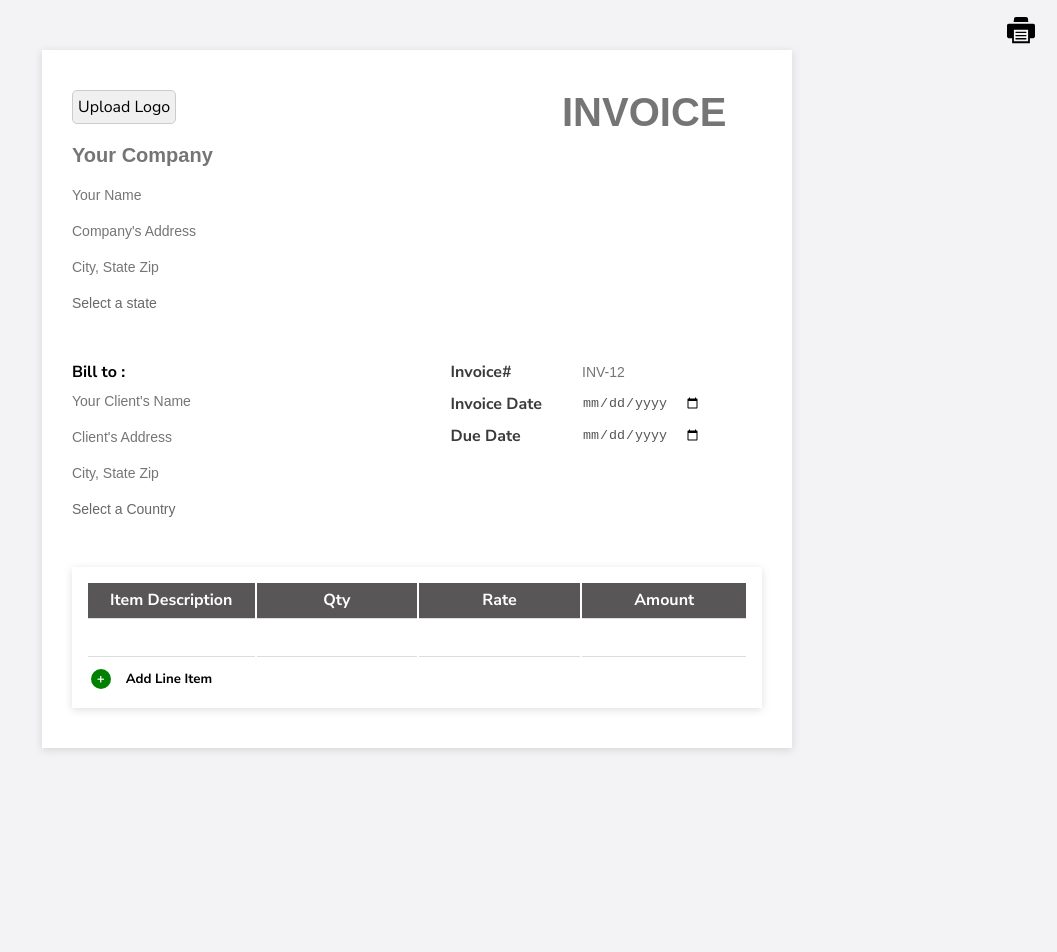
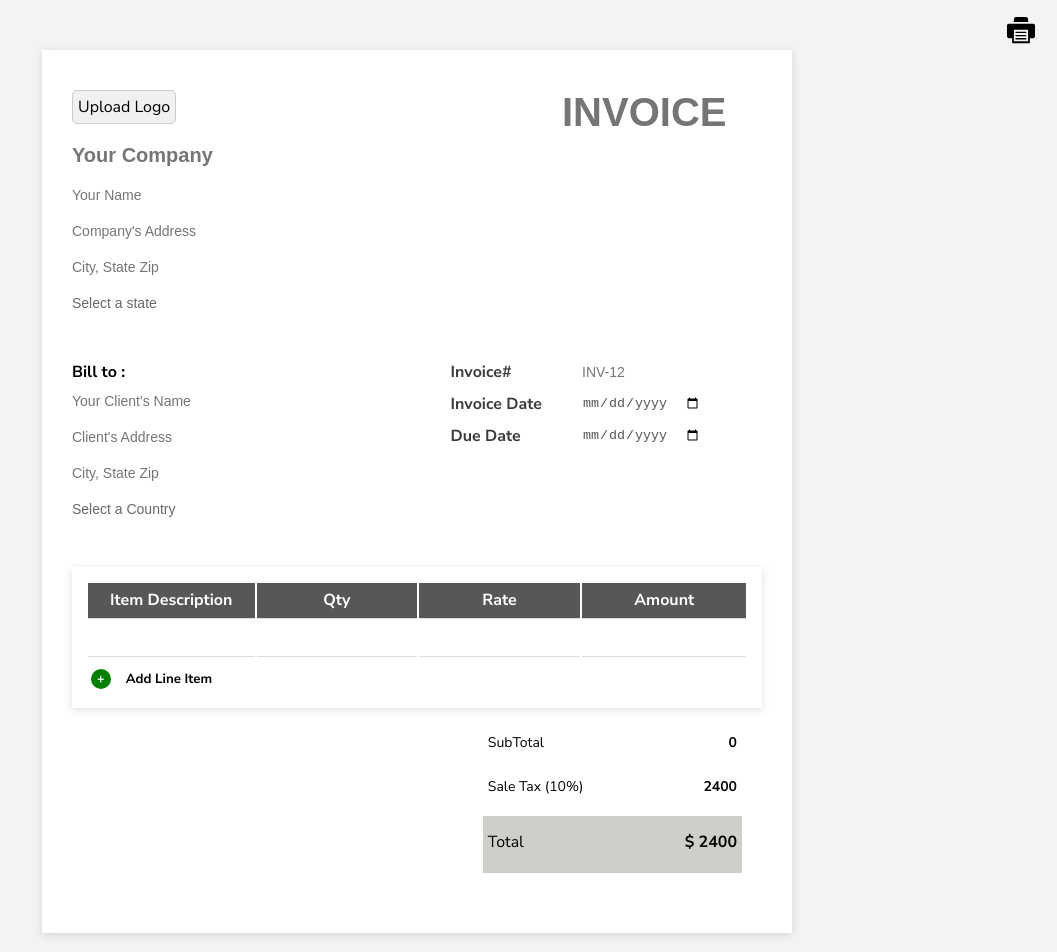
Before and after one commit to zoro-diablo/Invoice, a React (Vite) app: page / in a window 1280 px wide. Shown: the top 952 px of the page, without its empty margins (223-1280 px from the left). Before the commit the page ends 800 px from the top, so only its background shows below. Built offline with nearby package versions, Linux system fonts and the light colour scheme.

Commit message:
Refactor Invoice component and add subtotal calculation

```diff
--- a/src/components/Invoice.jsx
+++ b/src/components/Invoice.jsx
@@ -23,6 +23,7 @@ const Invoice = () => {
     rate: '',
     amount: '',
   })
+  const [subtotal, setSubtotal] = useState(0)
 
   const handleAddFormChange = (event) => {
     event.preventDefault()
@@ -46,6 +47,10 @@ const Invoice = () => {
       rate: addFormData.rate,
       amount: addFormData.amount,
     }
+
+    const newSubtotal = subtotal + parseFloat(addFormData.amount)
+    setSubtotal(newSubtotal)
+
     const newDataArr = [...data, newData]
     document.getElementById('desc').value = ''
     document.getElementById('qty').value = ''
@@ -53,7 +58,6 @@ const Invoice = () => {
     document.getElementById('amount').value = ''
     setData(newDataArr)
   }
-
 
   const handlePrint = () => {
     window.print()
@@ -296,6 +300,22 @@ const Invoice = () => {
             </div>
           </div>
         </div>
+        <div className='container-three'>
+          <div className='box'>
+            <div className='col-one'>
+              <div>SubTotal</div>
+              <div className='value'>{subtotal}</div>
+            </div>
+            <div className='col-one'>
+              <div>Sale Tax (10%)</div>
+              <div className='value'>2400</div>
+            </div>
+            <div className='col-one three'>
+              <div>Total</div>
+              <div className='value'>$ 2400</div>
+            </div>
+          </div>
+        </div>
       </div>
     </div>
   )
--- a/src/index.css
+++ b/src/index.css
@@ -234,3 +234,35 @@ td input {
   justify-content: center;
   align-items: center;
 }
+
+.container-three{
+  display: flex;
+  justify-content: end;
+  margin: 20px;
+}
+
+.box{
+  display: flex;
+  flex-direction: column;
+}
+
+.col-one{
+  display: flex;
+  font-size: 14px;
+  gap: 120px;
+  padding: 5px;
+  padding-bottom: 20px;
+  justify-content: space-between;
+  align-items: center;
+}
+
+.three{
+background-color: rgb(208, 206, 202);
+font-size: 16px;
+padding-top: 15px;
+
+}
+
+.value{
+  font-weight: bold;
+}
```
Lines whose indentation alone changed are shown as unchanged.
